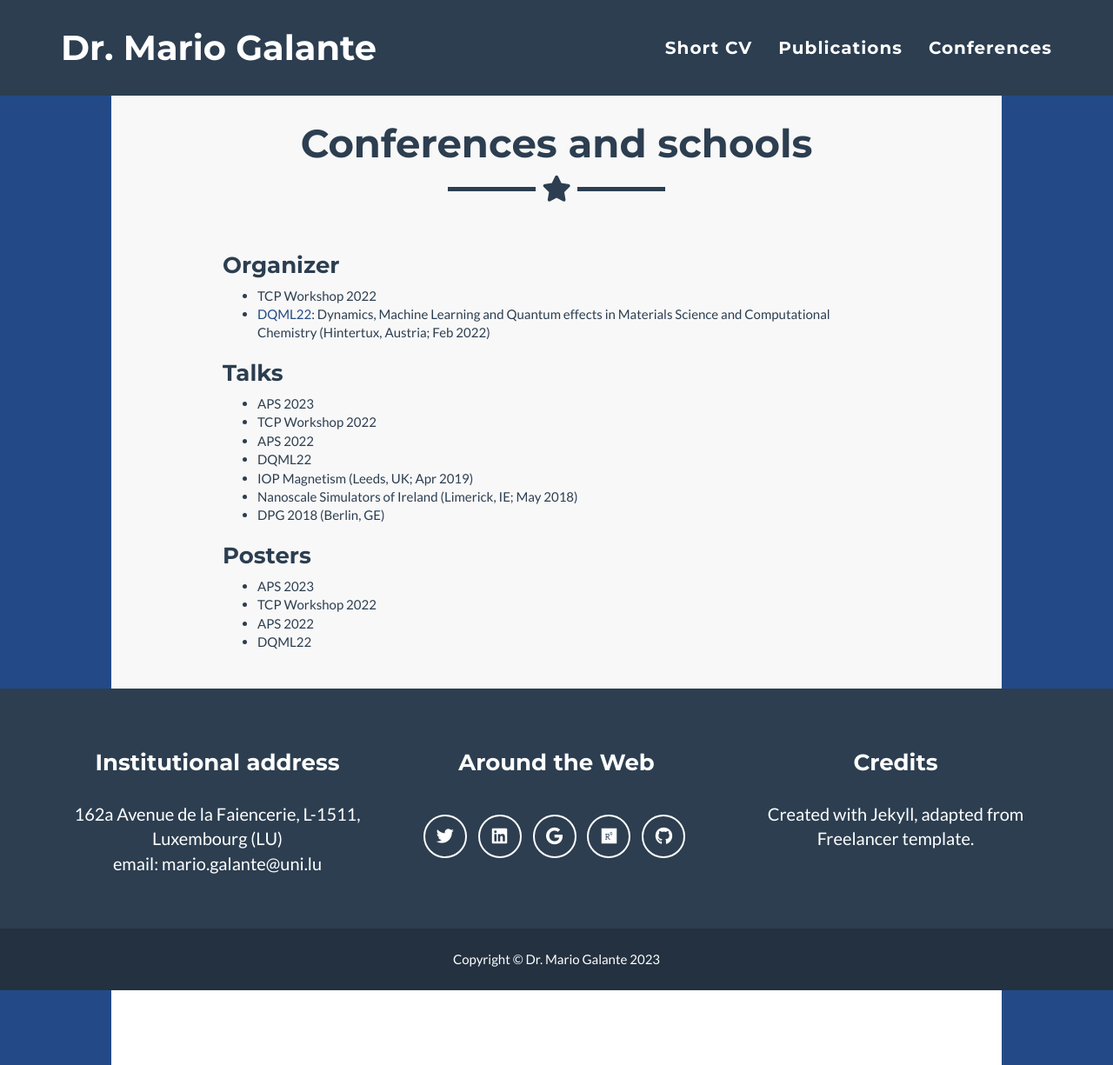
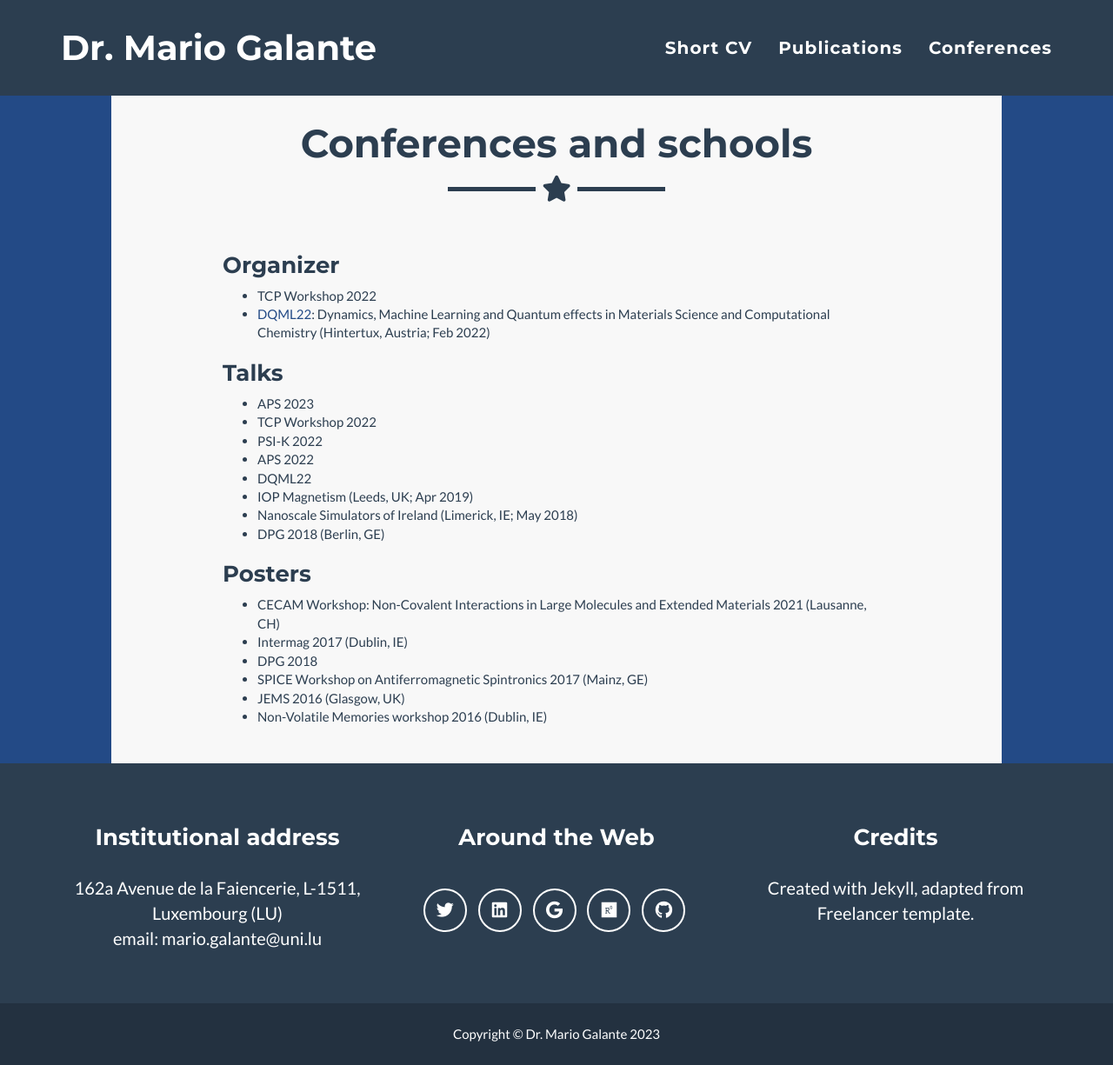
Before and after one commit to galante-mario/galante-mario.github.io, a Jekyll site: the page built from conferences.md, in a window 1280 px wide and 1225 px high. Shown: the whole window at 87% size. Built offline with Jekyll 4.4.1, drawn with Linux system fonts in a browser that asks for light colours; nearby versions of some CDN libraries; library files that are not in the unit come from our copies.

Commit message:
refined cv and conferences pages

```diff
--- a/conferences.md
+++ b/conferences.md
@@ -16,6 +16,7 @@
 <ul style='list'>
   <li>APS 2023</li>
   <li>TCP Workshop 2022</li>
+  <li>PSI-K 2022</li>
   <li>APS 2022</li>
   <li>DQML22</li>
   <li>IOP Magnetism (Leeds, UK; Apr 2019)</li>
@@ -27,8 +28,10 @@
 <h3 style='text-transform: none;'>Posters</h3>
 </div>
 <ul style='list'>
-  <li>APS 2023</li>
-  <li>TCP Workshop 2022</li>
-  <li>APS 2022</li>
-  <li>DQML22</li>
+  <li>CECAM Workshop: Non-Covalent Interactions in Large Molecules and Extended Materials 2021 (Lausanne, CH)</li>
+  <li>Intermag 2017 (Dublin, IE)</li>
+  <li>DPG 2018</li>
+  <li>SPICE Workshop on Antiferromagnetic Spintronics 2017 (Mainz, GE)</li>
+  <li>JEMS 2016 (Glasgow, UK)</li>
+  <li>Non-Volatile Memories workshop 2016 (Dublin, IE)</li>
 </ul>
```
Also changed, not shown: cv.md (+9 -1 lines).
